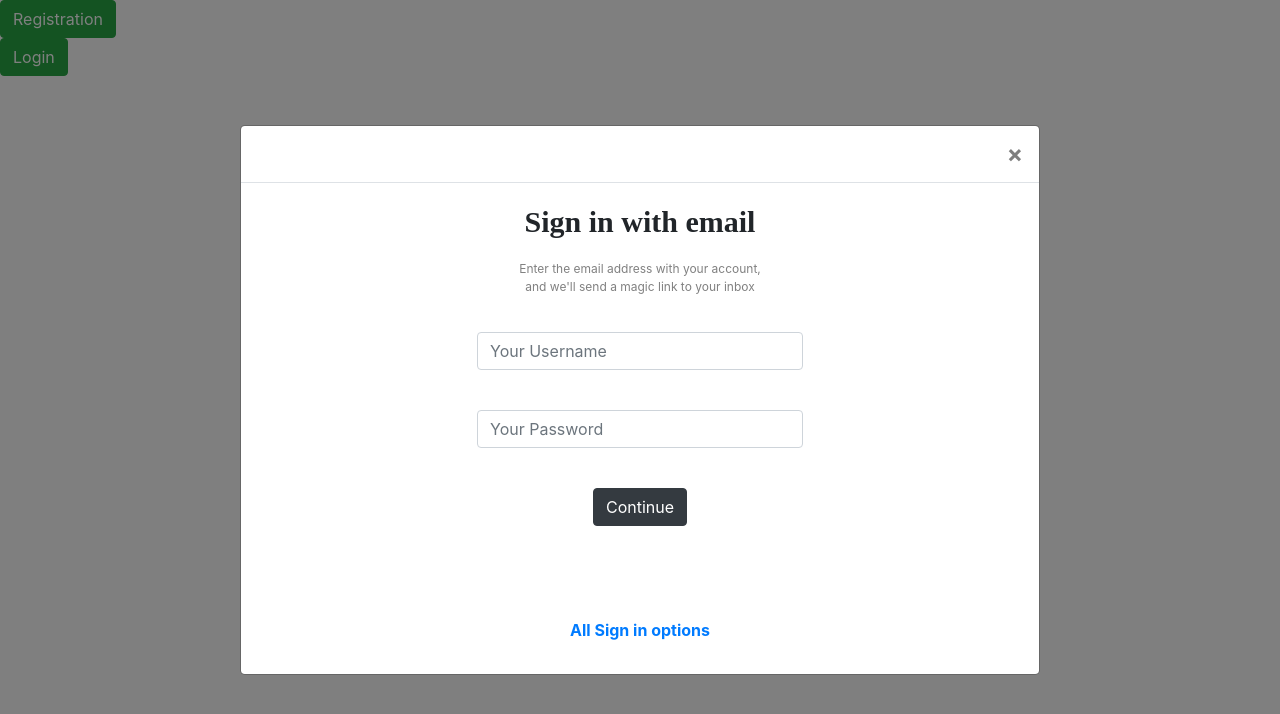
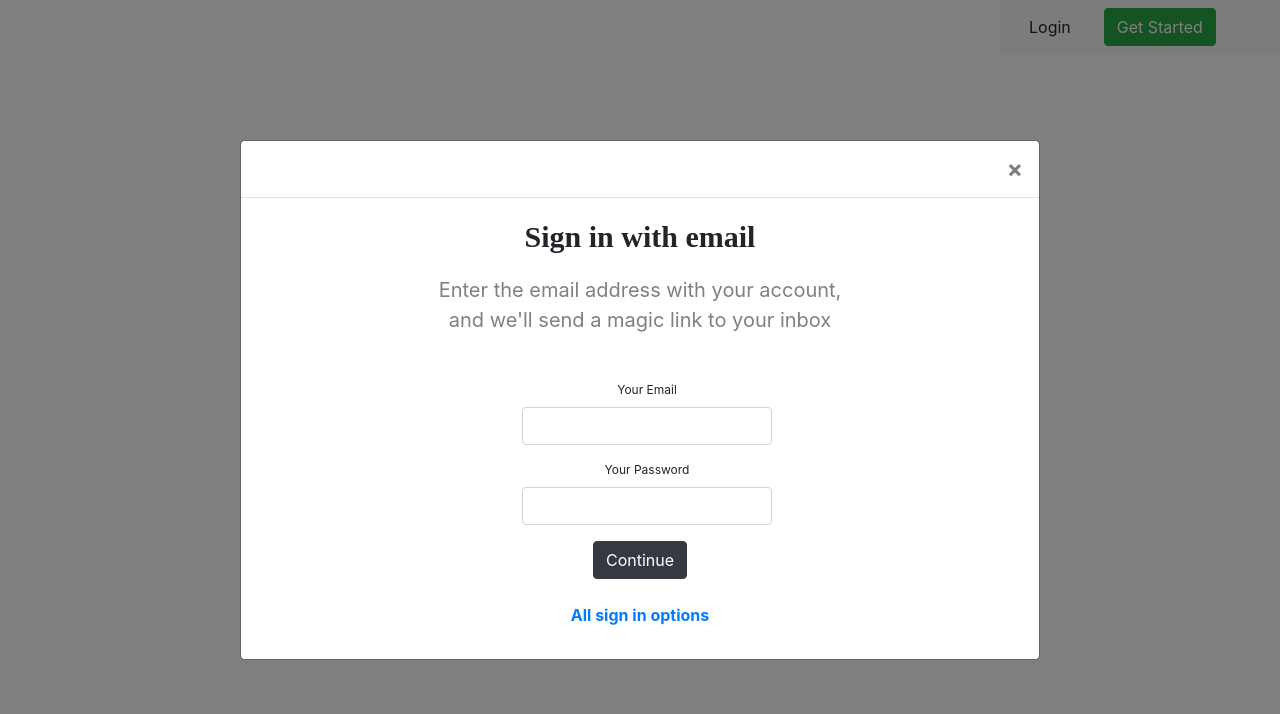
Before and after one commit to dimasajiwicaksono/Medium_DimasAji_DW138AOLD, a React (Create React App) app: page / in a window 1280 px wide. Both pictures are taken after a click on the button "Login". Shown: the top 714 px of the page. Built offline with nearby package versions, Linux system fonts and the light colour scheme.

Commit message:
2.Login -revisi-

```diff
--- a/public/index.html
+++ b/public/index.html
@@ -30,6 +30,7 @@
     <noscript>You need to enable JavaScript to run this app.</noscript>
     <div id ="Register"></div>
     <div id="Login"></div>
+    <div id="Head"></div>
     <!--
       This HTML file is a template.
       If you open it directly in the browser, you will see an empty page.
--- a/src/App.js
+++ b/src/App.js
@@ -1,8 +1,9 @@
 import React from 'react';
 import {Button} from 'react-bootstrap';
-import {Modal} from 'react-bootstrap';
+import {Modal,Nav} from 'react-bootstrap';
 import {ButtonToolbar} from 'react-bootstrap';
 import {Form} from 'react-bootstrap';
+import {Link} from 'react-router-dom';
 import './App.css';
 
 
@@ -45,7 +46,7 @@ function MyModal(props) {
                 <br></br>
 
 
-                <p style={{textAlign:"center"}}> <b>Already have an account ? <font color="green"><a href ="#">Sign In</a></font></b></p>
+                <p style={{textAlign:"center"}}> <b>Already have an account ? <font color="green"><Nav.Link href ="/LogIn"> Sign In</Nav.Link></font></b></p>
                 <p style={{textAlign:"center",fontSize:"14px"}}> To make medium work, we log user data and share it <br/>
                     with service providers. Click "Sign Up" above to accept <br/>
                     Medium's Term of Service & Privacy Policy. </p>
@@ -64,7 +65,7 @@ function App () {
     return (
     <ButtonToolbar>
         <Button variant="success" onClick={() => setModalShow(true)}>
-        Registration
+        Get Started
         </Button>
 
         <MyModal
--- /dev/null
+++ b/src/FormData.js
@@ -0,0 +1,82 @@
+import React, { Component } from 'react';
+import {Form, Button} from 'react-bootstrap';
+
+
+export default class FormData extends Component {
+
+    userData;
+
+    constructor(props) {
+        super(props);
+
+        this.onChangeEmail = this.onChangeEmail.bind(this);
+        this.onChangeName = this.onChangeName.bind(this);
+        this.onSubmit = this.onSubmit.bind(this);
+
+        this.state = {
+            email: '',
+            password: '',
+        }
+    }
+
+    // Form Events
+    onChangeEmail(e) {
+        this.setState({ email: e.target.value })
+    }
+
+    onChangeName(e) {
+        this.setState({ password: e.target.value })
+    }
+
+
+    onSubmit(e) {
+        e.preventDefault()
+
+        this.setState({
+            email: '',
+            password: '',
+        })
+    }
+
+    // React Life Cycle
+    componentDidMount() {
+        this.userData = JSON.parse(localStorage.getItem('user'));
+
+        if (localStorage.getItem('user')) {
+            this.setState({
+                email: this.userData.email,
+                password: this.userData.password,
+            })
+        } else {
+            this.setState({
+                email: '',
+                password: '',
+            })
+        }
+    }
+
+    componentWillUpdate(nextProps, nextState) {
+        localStorage.setItem('user', JSON.stringify(nextState));
+    }
+
+
+    render() {
+        return (
+            <div className="container">
+                <Form onSubmit={this.onSubmit}>
+                    <div className="form-group">
+                        <label>Your Email</label>
+                        <input type="email" className="form-control" value={this.state.email} onChange={this.onChangeEmail} />
+                    </div>
+                    <div className="form-group">
+                        <label>Your Password</label>
+                        <input type="password" className="form-control" value={this.state.password} onChange={this.onChangeName} />
+                    </div>
+                    <Button variant="dark" type="submit" className="btn-continue">Continue</Button>
+                    <br/><br/>
+                    <p style={{color:"green", textAlign:"center"}}> <b><a href="#">All sign in options</a></b> </p>
+                </Form>
+            </div>
+        )
+    }
+}
--- /dev/null
+++ b/src/Head.js
@@ -0,0 +1,21 @@
+import React, { Component } from 'react';
+import Login from './Login';
+import App from './App';
+import {Navbar, Nav} from 'react-bootstrap';
+
+export default class Head extends Component {
+    render() {
+        return (
+            <div>
+                <Navbar bg ="light" style={{marginLeft:1000}}>
+                    <Nav className="Login">
+                        <Login />
+                    </Nav>
+                    <Nav className="registration" style={{marginRight:20, marginLeft:20}}>
+                        <App />
+                    </Nav>
+                </Navbar>
+            </div>
+        )
+    }
+}
--- a/src/Login.js
+++ b/src/Login.js
@@ -2,8 +2,9 @@ import React from 'react';
 import {Button} from 'react-bootstrap';
 import {Modal} from 'react-bootstrap';
 import {ButtonToolbar} from 'react-bootstrap';
-import {Form} from 'react-bootstrap';
 import './App.css';
+import FormData from './FormData';
+
 
 
 function LogIn(props) {
@@ -20,25 +21,13 @@ function LogIn(props) {
         <div className = "containerLog">
         <div className= "text">
         <p style={{fontSize:"30px", textAlign:"center",fontFamily:"Times New Roman"}}><b>Sign in with email </b></p>
-        <p style={{textAlign:"center", color:"grey", fontSize:"12px"}}>
+        <p style={{textAlign:"center", color:"grey", fontSize:"20px"}}>
             Enter the email address with your account,<br/>
             and we'll send a magic link to your inbox</p>
         </div>
+            {/* import formdata*/}
+            <FormData />
 
-        <Form>
-        <div className="form-groupLog">
-            <input type="username" className="form-control" placeholder="Your Username"required/>
-        </div>
-        <div className="form-groupLog">
-            <input type="password" className="form-control" placeholder="Your Password" required/>
-        </div>
-        <div className="form-groupLog" >
-            <Button variant ="dark" type="Submit"color="black" textAlign="center">Continue</Button>
-            </div>
-        <br/><br/><br></br>
-            <p style={{textAlign:"center"}}> <b><font color="green"><a href ="#">All Sign in options</a></font></b></p>
-
-        </Form>
         </div>
         </Modal.Body>
     </Modal>
@@ -51,8 +40,8 @@ function App () {
     const [modalShow, setModalShow] = React.useState(false);
 
     return (
-    <ButtonToolbar>
-        <Button variant="success" onClick={() => setModalShow(true)}>
+    <ButtonToolbar className="login">
+        <Button variant="light" text="dark" onClick={() => setModalShow(true)}>
         Login
         </Button>
 
--- a/src/index.js
+++ b/src/index.js
@@ -4,11 +4,13 @@ import 'bootstrap/dist/css/bootstrap.min.css';
 import './index.css';
 import App from './App';
 import Login from './Login';
+import Head from './Head';
 import * as serviceWorker from './serviceWorker';
 
 
-ReactDOM.render(<Login />, document.getElementById('Login'));
-ReactDOM.render(<App />, document.getElementById('Register'));
+// ReactDOM.render(<Login />, document.getElementById('Login'));
+// ReactDOM.render(<App />, document.getElementById('Register'));
+ReactDOM.render(<Head />, document.getElementById('Head'));
 
 // If you want your app to work offline and load faster, you can change
 // unregister() to register() below. Note this comes with some pitfalls.
```
